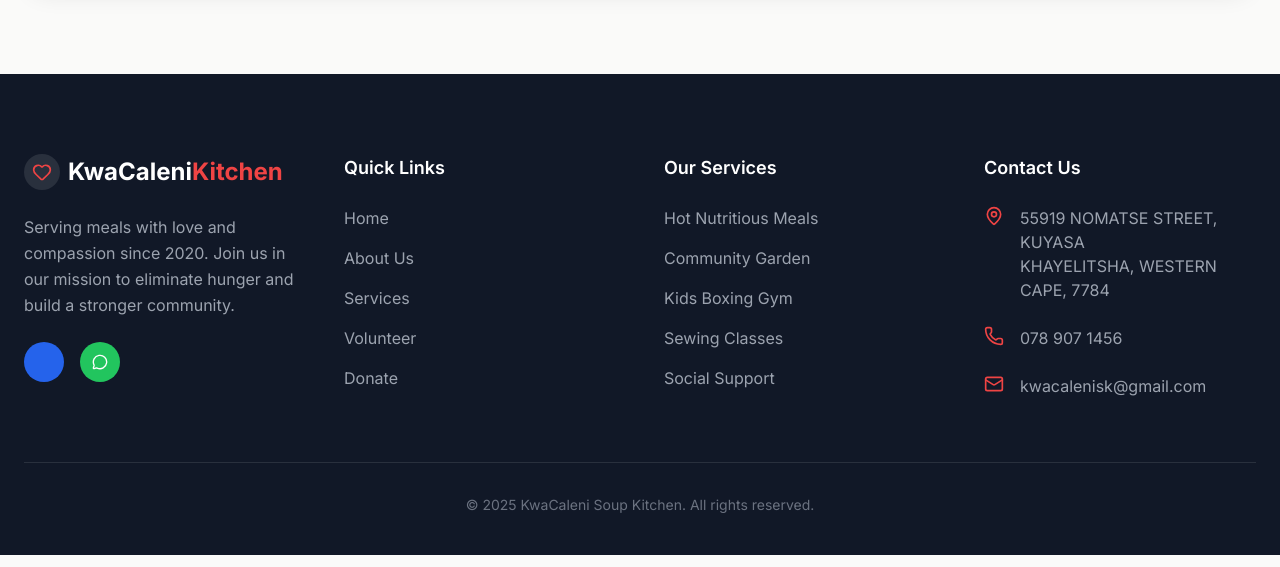
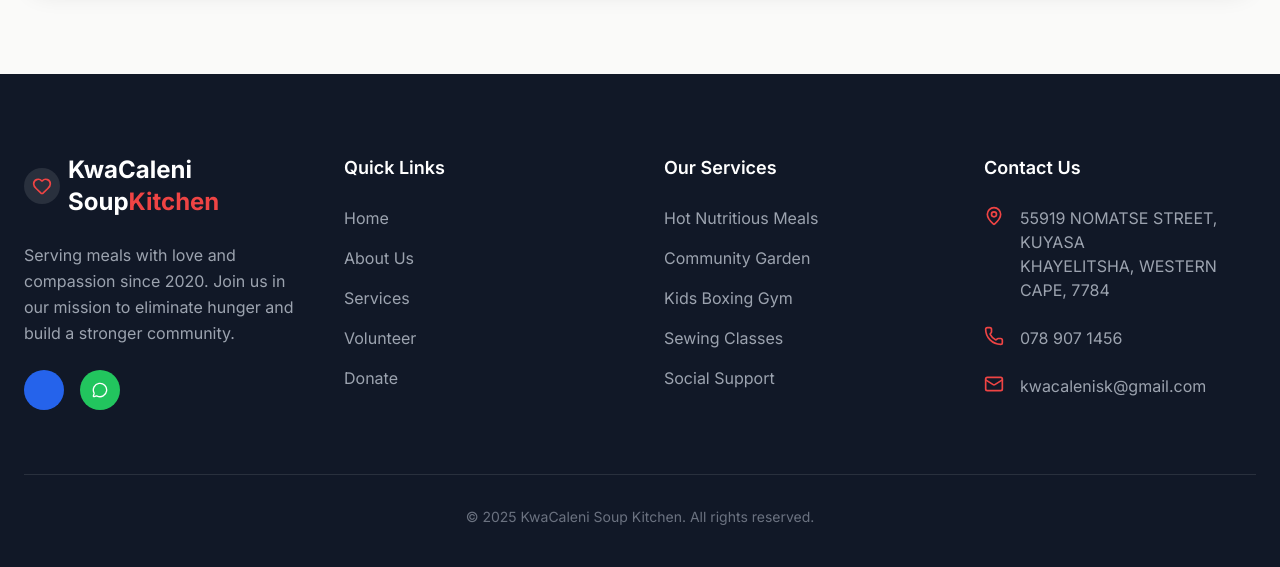
Before and after one commit to Luyanda-web09/NPO-Soup-Kitchen, a plain HTML site: page index.html in a window 1280 px wide. Shown: the part 5972-6539 px from the top of the page. Drawn offline with nearby package versions, Linux system fonts and the light colour scheme; some icons are missing.

Commit message:
Update hero section title to include 'Soup' for clarity

```diff
--- a/index.html
+++ b/index.html
@@ -523,7 +523,7 @@
                 <div class="space-y-6">
                     <div class="flex items-center gap-2">
                         <div class="bg-white/10 p-2 rounded-full"><i data-lucide="heart" class="w-5 h-5 text-red-500"></i></div>
-                        <span class="text-2xl font-bold">KwaCaleni<span class="text-red-500">Kitchen</span></span>
+                        <span class="text-2xl font-bold">KwaCaleni Soup<span class="text-red-500">Kitchen</span></span>
                     </div>
                     <p class="text-gray-400 leading-relaxed">Serving meals with love and compassion since 2020. Join us in our mission to eliminate hunger and build a stronger community.</p>
                     <div class="flex gap-4">
```
